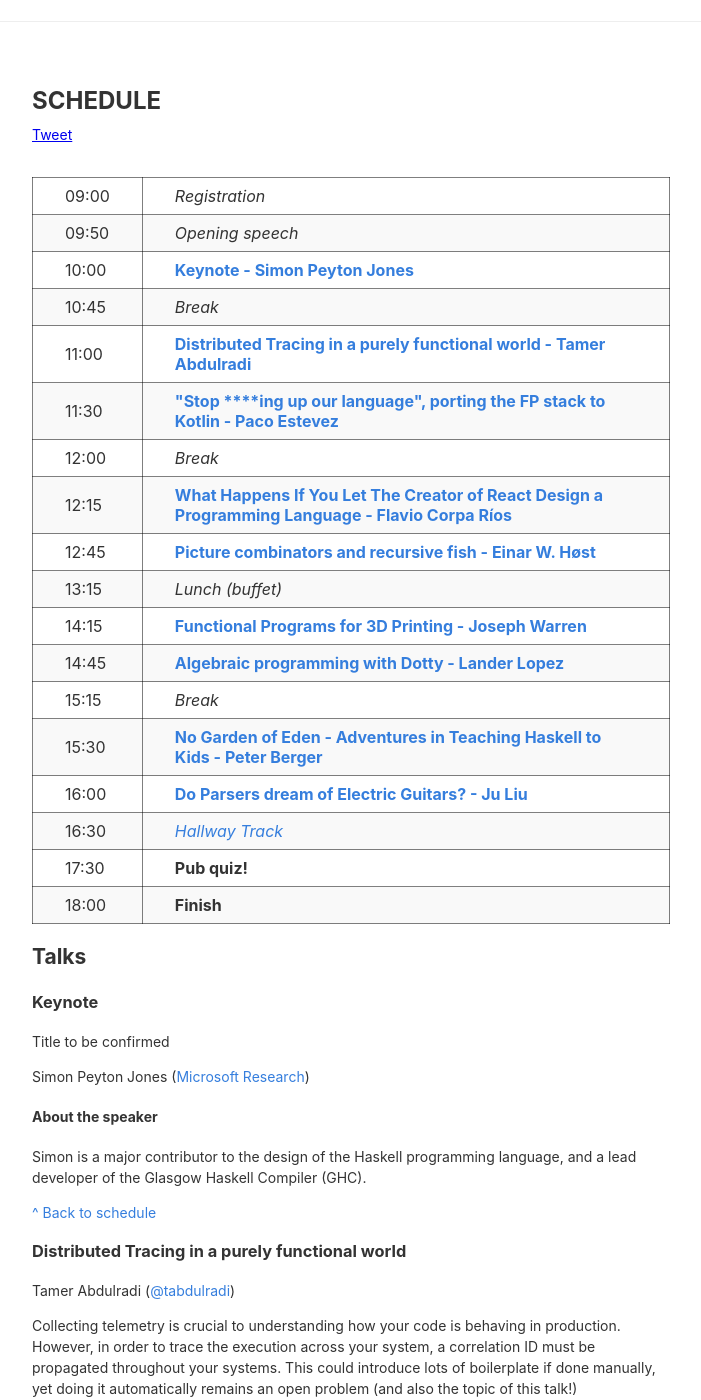
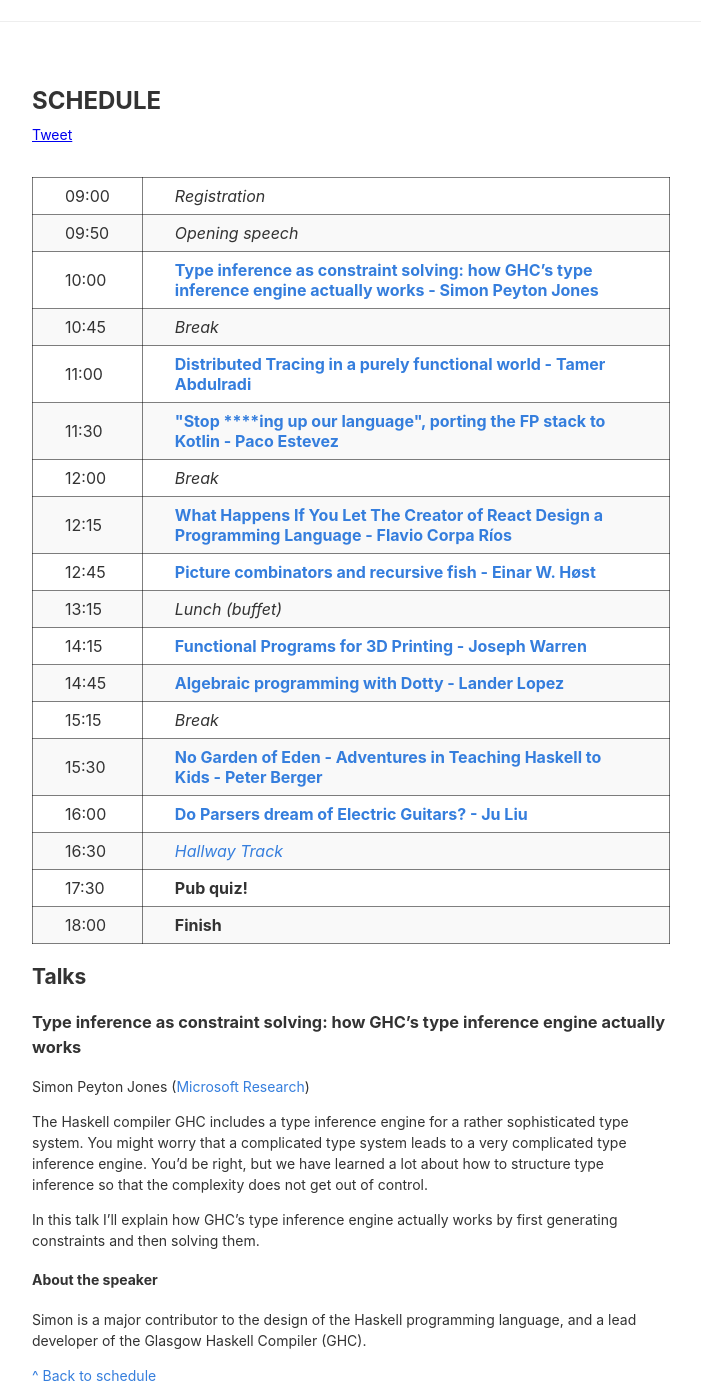
Before and after one commit to LambdAle/lambdale.github.io, a Jekyll site: the page built from schedule.md, in a window 1280 px wide and 1400 px high, scrolled down 251 px. Shown: the whole window, without its empty margins (289-990 px from the left). Built offline with Jekyll 4.4.1, drawn with Linux system fonts in a browser that asks for light colours; nearby versions of some CDN libraries; library files that are not in the unit come from our copies; comment, search, counter and statistics services are not loaded.

Commit message:
Add keynote title and abstract

```diff
--- a/schedule.md
+++ b/schedule.md
@@ -16,7 +16,7 @@ title: Schedule
 
 <tr>
   <td class="ba b--black-50">10:00</td>
-  <td class="ba b--black-50"><a href="#keynote" class="b">Keynote - Simon Peyton Jones</a></td>
+  <td class="ba b--black-50"><a href="#keynote" class="b">Type inference as constraint solving: how GHC’s type inference engine actually works - Simon Peyton Jones</a></td>
 </tr>
 
 <tr>
@@ -99,11 +99,20 @@ title: Schedule
 
 ## Talks
 
-### Keynote
+<a id="keynote" />
 
-Title to be confirmed
+### Type inference as constraint solving: how GHC’s type inference engine actually works
 
 Simon Peyton Jones ([Microsoft Research](https://www.microsoft.com/en-us/research/people/simonpj/))
+
+The Haskell compiler GHC includes a type inference engine for a rather
+sophisticated type system. You might worry that a complicated type system leads
+to a very complicated type inference engine. You’d be right, but we have
+learned a lot about how to structure type inference so that the complexity does
+not get out of control.
+
+In this talk I’ll explain how GHC’s type inference engine actually works by
+first generating constraints and then solving them.
 
 #### About the speaker
 
```
